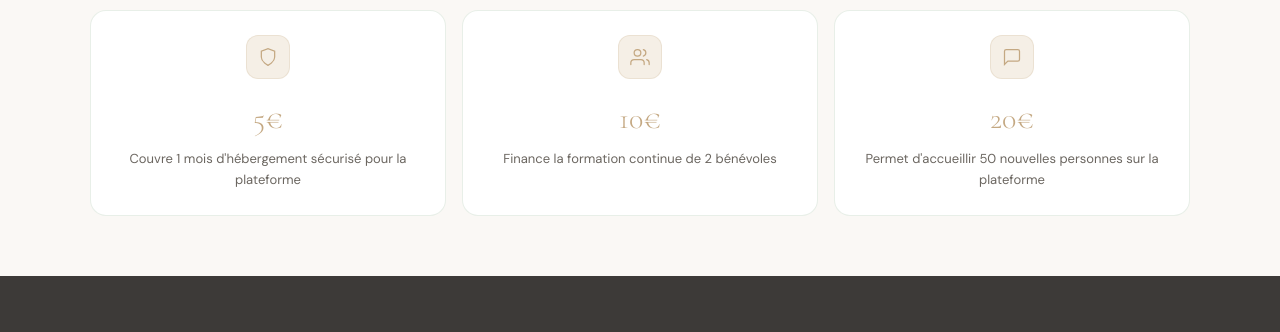
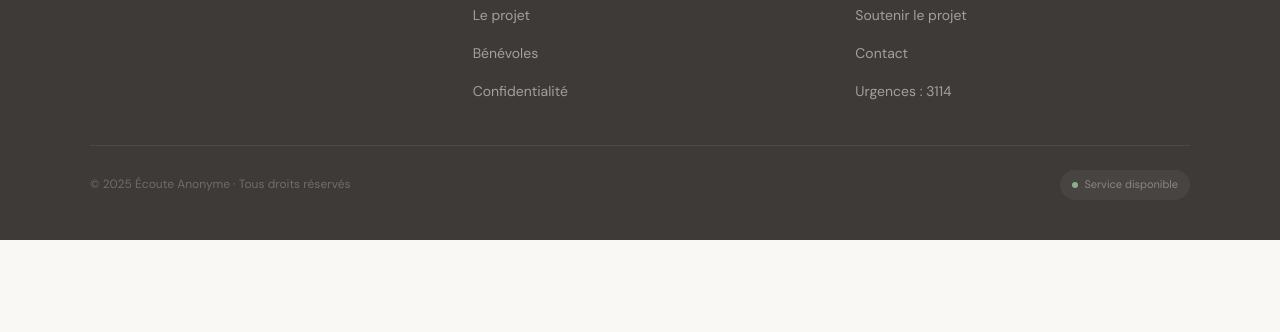
Before and after one commit to samba-gomis/Ecoute-anonyme, a website: page html/soutenir.html in a window 1280 px wide. Shown: the part 1083-1415 px from the top of the page. After the commit the page ends 1323 px from the top, so only its background shows below. Drawn offline with nearby package versions, Linux system fonts and the light colour scheme.

Commit message:
Remove the made-up donation impact figures from /soutenir
Donations are closed and the amounts (5 EUR = a month of hosting, etc.)
were never real: hosting is free. Drops the section, its FR/EN strings
and its styles.

```diff
--- a/html/soutenir.html
+++ b/html/soutenir.html
@@ -17,15 +17,6 @@
     .don-closed { max-width: 560px; margin: 0 auto; text-align: center; background: var(--bg-card); border: 1px solid var(--border); border-radius: var(--radius-lg); padding: 44px 36px; transition: background 0.3s; }
     .don-closed h2 { font-family: var(--font-display); font-size: 30px; font-weight: 300; color: var(--stone-dark); margin-bottom: 12px; }
     .don-closed p { font-size: 15px; color: var(--stone); line-height: 1.75; margin-bottom: 26px; }
-
-    /* Impact visuels */
-    .impact-grid { display: grid; grid-template-columns: repeat(3,1fr); gap: 16px; margin-top: 52px; }
-    .impact-card { background: var(--bg-card); border-radius: var(--radius-md); border: 1px solid var(--border); padding: 24px 20px; text-align: center; transition: background 0.3s; }
-    .impact-icon { width: 44px; height: 44px; border-radius: 12px; background: var(--warm-pale); border: 1px solid rgba(196,168,130,0.2); display: flex; align-items: center; justify-content: center; margin: 0 auto 14px; }
-    .impact-num { font-family: var(--font-display); font-size: 30px; font-weight: 300; color: var(--warm); margin-bottom: 4px; }
-    .impact-desc { font-size: 13px; color: var(--stone); line-height: 1.6; }
-
-    @media (max-width:600px){ .impact-grid { grid-template-columns: 1fr; } }
   </style>
 </head>
 <body>
@@ -80,38 +71,6 @@
         <p data-i18n="don_closed_text">Nous mettons en place un moyen de paiement sécurisé. En attendant, le meilleur soutien est de parler du service autour de vous, ou de rejoindre l'équipe d'écoute.</p>
         <a href="benevoles" class="btn btn-primary" data-i18n="don_closed_btn">Devenir bénévole</a>
       </div>
-
-      <!-- Impact -->
-      <div style="margin-top:64px;">
-        <div style="text-align:center;margin-bottom:8px;">
-          <span class="section-label" data-i18n="don_impact_label">Impact de votre don</span>
-          <h2 class="section-title" data-i18n-html="don_impact_title">Ce que vous <em>rendez possible</em></h2>
-        </div>
-        <div class="impact-grid">
-          <div class="impact-card">
-            <div class="impact-icon">
-              <svg width="20" height="20" viewBox="0 0 24 24" fill="none" stroke="var(--warm)" stroke-width="1.5" stroke-linecap="round"><path d="M12 22s8-4 8-10V5l-8-3-8 3v7c0 6 8 10 8 10z"/></svg>
-            </div>
-            <div class="impact-num">5€</div>
-            <p class="impact-desc" data-i18n="impact_1_text">Couvre 1 mois d'hébergement sécurisé pour la plateforme</p>
-          </div>
-          <div class="impact-card">
-            <div class="impact-icon">
-              <svg width="20" height="20" viewBox="0 0 24 24" fill="none" stroke="var(--warm)" stroke-width="1.5" stroke-linecap="round"><path d="M17 21v-2a4 4 0 00-4-4H5a4 4 0 00-4 4v2"/><circle cx="9" cy="7" r="4"/><path d="M23 21v-2a4 4 0 00-3-3.87M16 3.13a4 4 0 010 7.75"/></svg>
-            </div>
-            <div class="impact-num">10€</div>
-            <p class="impact-desc" data-i18n="impact_2_text">Finance la formation continue de 2 bénévoles</p>
-          </div>
-          <div class="impact-card">
-            <div class="impact-icon">
-              <svg width="20" height="20" viewBox="0 0 24 24" fill="none" stroke="var(--warm)" stroke-width="1.5" stroke-linecap="round"><path d="M21 15a2 2 0 01-2 2H7l-4 4V5a2 2 0 012-2h14a2 2 0 012 2z"/></svg>
-            </div>
-            <div class="impact-num">20€</div>
-            <p class="impact-desc" data-i18n="impact_3_text">Permet d'accueillir 50 nouvelles personnes sur la plateforme</p>
-          </div>
-        </div>
-      </div>
-
     </div>
   </section>
 
--- a/scss/pages/_soutenir.scss
+++ b/scss/pages/_soutenir.scss
@@ -291,48 +291,3 @@
     margin-bottom: 28px;
   }
 }
-
-// --- Impact ---
-.impact-grid {
-  display: grid;
-  grid-template-columns: repeat(3, 1fr);
-  gap: 16px;
-  margin-top: 52px;
-
-  @include m.respond-to(sm) { grid-template-columns: 1fr; }
-}
-
-.impact-card {
-  background: var(--bg-card);
-  border-radius: var(--radius-md);
-  border: 1px solid var(--border);
-  padding: 24px 20px;
-  text-align: center;
-  transition: background 0.3s;
-}
-
-.impact-icon {
-  width: 44px;
-  height: 44px;
-  border-radius: 12px;
-  background: var(--warm-pale);
-  border: 1px solid rgba(196, 168, 130, 0.2);
-  display: flex;
-  align-items: center;
-  justify-content: center;
-  margin: 0 auto 14px;
-}
-
-.impact-num {
-  font-family: var(--font-display);
-  font-size: 30px;
-  font-weight: 300;
-  color: var(--warm);
-  margin-bottom: 4px;
-}
-
-.impact-desc {
-  font-size: 13px;
-  color: var(--stone);
-  line-height: 1.6;
-}
--- a/shared-ui.js
+++ b/shared-ui.js
@@ -288,12 +288,7 @@ const LANG = {
     page_sout_label:'Faire un don',
     page_sout_h1:'Soutenir <em>Écoute Anonyme</em>',
     page_sout_lead:"Le service est 100 % gratuit. Votre soutien aide à couvrir les frais techniques et à pérenniser l'initiative. Aucune obligation.",
-    don_impact_label:'Impact de votre don',
     don_closed_title:'Les dons ouvriront bientôt', don_closed_text:"Nous mettons en place un moyen de paiement sécurisé. En attendant, le meilleur soutien est de parler du service autour de vous, ou de rejoindre l'équipe d'écoute.", don_closed_btn:'Devenir bénévole',
-    don_impact_title:'Ce que vous <em>rendez possible</em>',
-    impact_1_text:"Couvre 1 mois d'hébergement sécurisé pour la plateforme",
-    impact_2_text:'Finance la formation continue de 2 bénévoles',
-    impact_3_text:"Permet d'accueillir 50 nouvelles personnes sur la plateforme",
   },
 
   en: {
@@ -581,12 +576,7 @@ const LANG = {
     page_sout_label:'Make a donation',
     page_sout_h1:'Support <em>Écoute Anonyme</em>',
     page_sout_lead:"The service is 100% free. Your support helps cover technical costs and sustain the initiative. No obligation.",
-    don_impact_label:'Impact of your donation',
     don_closed_title:'Donations will open soon', don_closed_text:'We are setting up a secure payment method. In the meantime, the best support is to tell people about the service, or to join the listening team.', don_closed_btn:'Become a volunteer',
-    don_impact_title:'What you <em>make possible</em>',
-    impact_1_text:'Covers 1 month of secure hosting for the platform',
-    impact_2_text:'Funds ongoing training for 2 volunteers',
-    impact_3_text:'Allows 50 new people to join the platform',
   }
 };
 
```
Also changed, not shown: css/styles.css.
